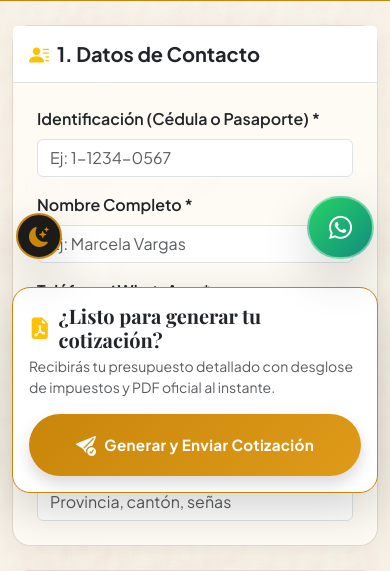
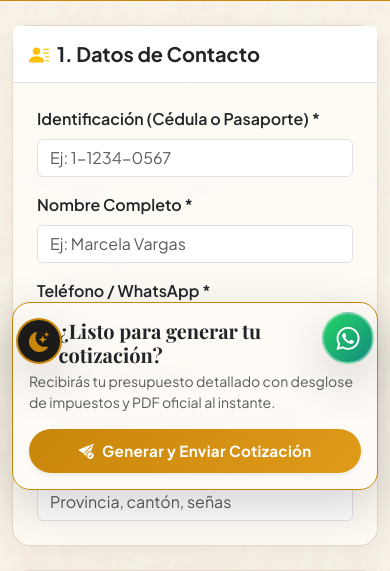
Before and after one commit to Bawe19/eventos68, a Django app: page /solicitar/ in a window 390 px wide. Shown: the part 339-910 px from the top of the page. Run offline with Django 5.2, Linux system fonts and the light colour scheme; data that the repository does not hold is empty; some web fonts are replaced.

Commit message:
fix: corregir diseño y proporciones de la barra de cotización y despejar icono de WhatsApp

```diff
--- a/backend/templates/web/solicitar.html
+++ b/backend/templates/web/solicitar.html
@@ -634,18 +634,18 @@
         </div>
 
         <!-- SUBMIT BAR (STICKY DOCK) -->
-        <div class="card card-custom p-3 p-md-4 bg-white shadow-lg sticky-bottom sticky-submit-bar" style="bottom: 12px; z-index: 1030; border: 1.5px solid var(--brand-gold) !important;">
-            <div class="d-flex flex-column flex-md-row justify-content-between align-items-center gap-3">
-                <div class="pe-md-3">
+        <div class="card card-custom p-3 p-md-4 shadow-lg sticky-bottom submit-sticky-bar" style="bottom: 15px; z-index: 1020; border: 1.5px solid var(--brand-gold) !important;">
+            <div class="row align-items-center g-3">
+                <div class="col-12 col-md-7 col-lg-8">
                     <h5 class="fw-bold mb-1 serif text-dark d-flex align-items-center gap-2">
                         <i class="bi bi-file-earmark-pdf-fill text-warning fs-4"></i>
                         <span>¿Listo para generar tu cotización?</span>
                     </h5>
                     <p class="text-muted small mb-0">Recibirás tu presupuesto detallado con desglose de impuestos y PDF oficial al instante.</p>
                 </div>
-                <div class="d-flex align-items-center flex-shrink-0 w-100 w-md-auto justify-content-end">
-                    <button type="submit" class="btn btn-brand-gold btn-lg px-4 px-md-5 shadow w-100 w-md-auto py-3">
-                        <i class="bi bi-send-check-fill me-2 fs-5"></i>Generar y Enviar Cotización
+                <div class="col-12 col-md-5 col-lg-4 text-md-end submit-btn-wrapper">
+                    <button type="submit" class="btn btn-brand-gold btn-lg px-4 shadow-sm" style="white-space: nowrap;">
+                        <i class="bi bi-send-check-fill me-2"></i>Generar y Enviar Cotización
                     </button>
                 </div>
             </div>
@@ -654,15 +654,36 @@
 </div>
 
 <style>
-/* Elevación por CSS de los botones flotantes para garantizar que jamás tapen la barra de envío */
-.floating-whatsapp-container,
-.floating-theme-container {
-    bottom: 110px !important;
+/* En la página del cotizador, el botón flotante de WhatsApp se muestra como círculo compacto (52px) para máxima armonía visual */
+.whatsapp-label {
+    display: none !important;
+}
+.floating-whatsapp-container .btn-whatsapp-pulse {
+    width: 52px;
+    height: 52px;
+    padding: 0 !important;
+    border-radius: 50% !important;
+}
+
+/* Espaciado del extremo derecho de la barra para que el botón circular de WhatsApp nunca colisione con el botón de envío */
+@media (min-width: 992px) {
+    .submit-sticky-bar {
+        padding-right: 140px !important;
+    }
+}
+@media (min-width: 768px) and (max-width: 991.98px) {
+    .submit-sticky-bar {
+        padding-right: 100px !important;
+    }
 }
 @media (max-width: 767.98px) {
     .floating-whatsapp-container,
     .floating-theme-container {
-        bottom: 155px !important;
+        bottom: 125px !important;
+    }
+    .submit-btn-wrapper button {
+        width: 100% !important;
+        white-space: normal !important;
     }
 }
 </style>
@@ -702,18 +723,6 @@ function actualizarResumen(grupo, total) {
     }
 }
 
-function sincronizarAlturaFlotantes() {
-    const submitBar = document.querySelector('.sticky-submit-bar');
-    const wa = document.getElementById('floatingWhatsApp');
-    const theme = document.getElementById('floatingThemeToggle');
-    if (submitBar && wa) {
-        const altura = submitBar.offsetHeight;
-        const nuevoBottom = (altura + 24) + 'px';
-        wa.style.setProperty('bottom', nuevoBottom, 'important');
-        if (theme) theme.style.setProperty('bottom', nuevoBottom, 'important');
-    }
-}
-
 document.addEventListener('DOMContentLoaded', function() {
     document.querySelectorAll('.check-cat').forEach(cb => {
         cb.addEventListener('change', function() {
@@ -722,17 +731,6 @@ document.addEventListener('DOMContentLoaded', function() {
             actualizarResumen(grupo, total);
         });
     });
-
-    sincronizarAlturaFlotantes();
-    setTimeout(sincronizarAlturaFlotantes, 300);
 });
-
-window.addEventListener('resize', sincronizarAlturaFlotantes);
-if (window.ResizeObserver) {
-    const bar = document.querySelector('.sticky-submit-bar');
-    if (bar) {
-        new ResizeObserver(sincronizarAlturaFlotantes).observe(bar);
-    }
-}
 </script>
 {% endblock %}
```
